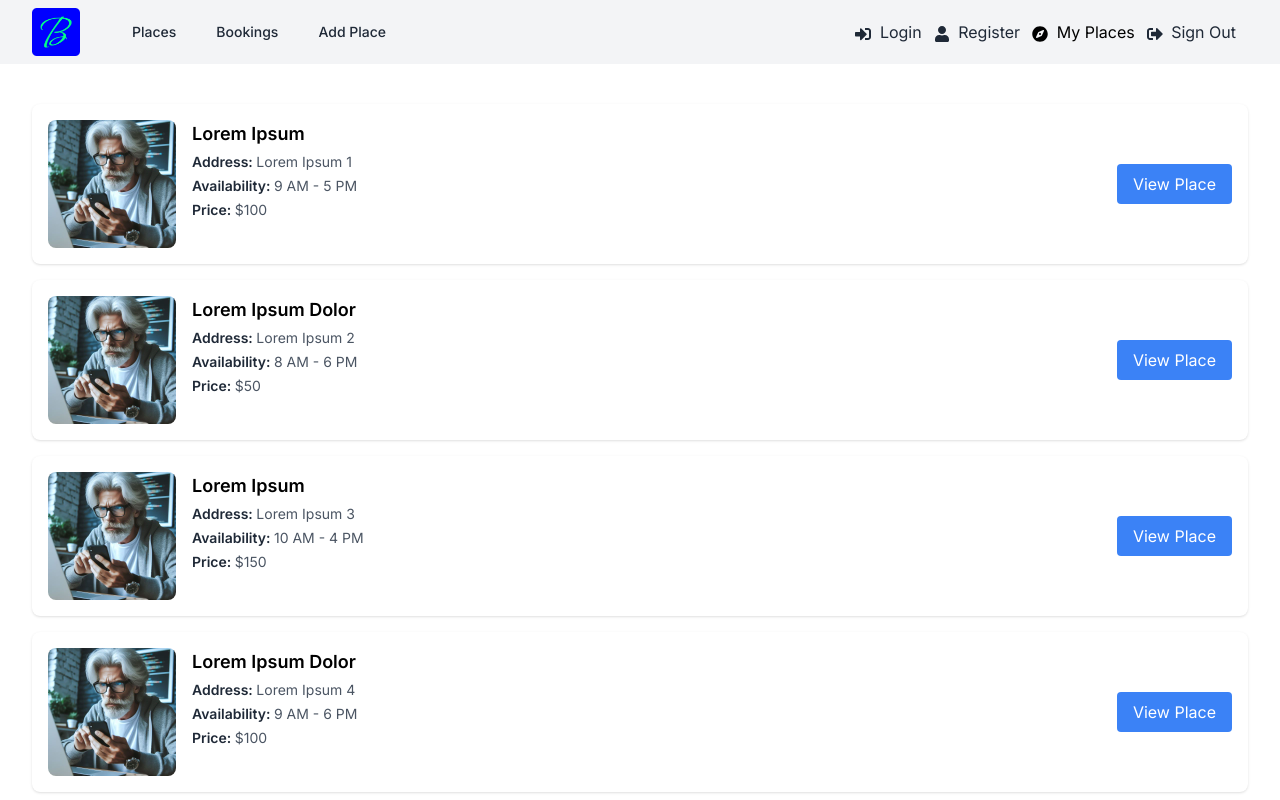
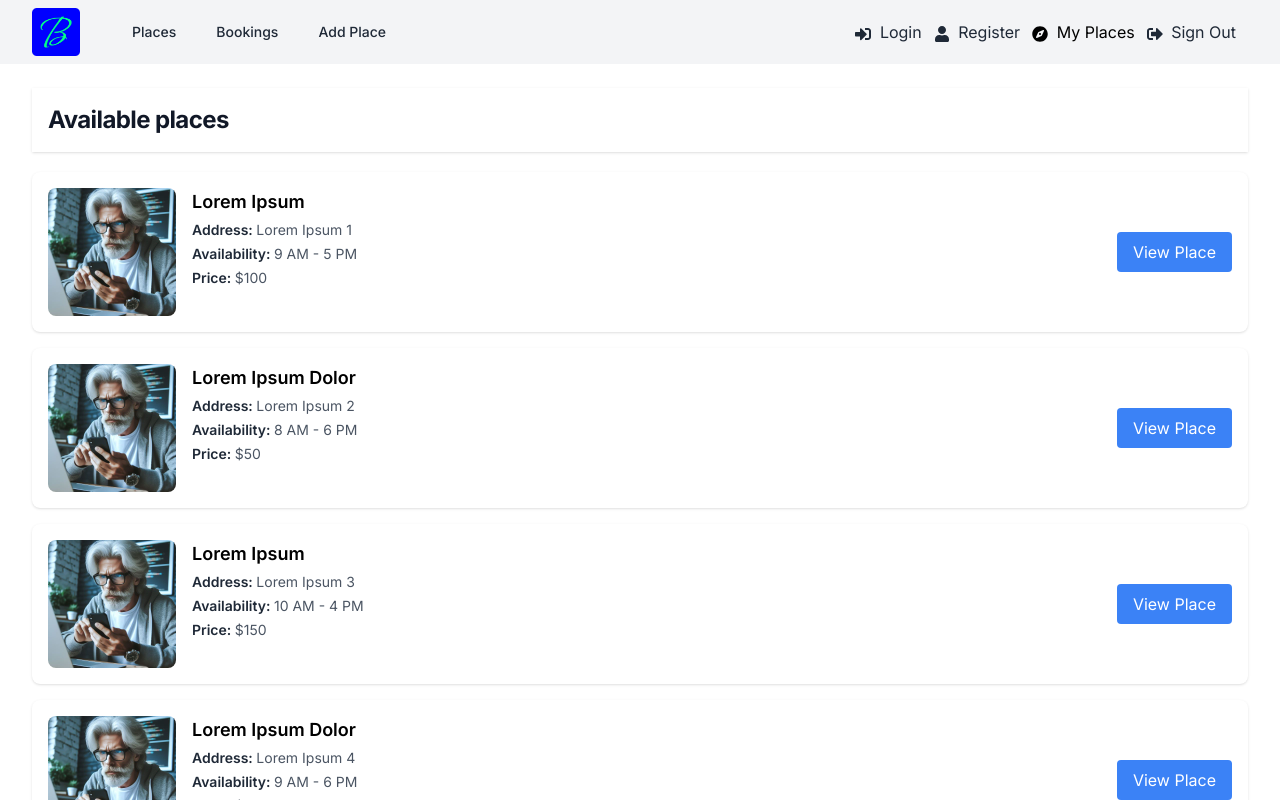
Before and after one commit to Dimterion/booking-site, a Next.js app: page / in a window 1280 px wide. Shown: the top 800 px of the page. Built offline with nearby package versions, Linux system fonts and the light colour scheme.

Commit message:
add Heading component

```diff
--- a/app/page.jsx
+++ b/app/page.jsx
@@ -1,9 +1,11 @@
+import Heading from "@/components/Heading";
 import PlaceCard from "@/components/PlaceCard";
 import places from "@/data/places.json";
 
 export default function Home() {
   return (
     <>
+      <Heading title="Available places" />
       {places.length > 0 ? (
         places.map((place) => <PlaceCard key={place.$id} place={place} />)
       ) : (
--- /dev/null
+++ b/components/Heading.jsx
@@ -0,0 +1,9 @@
+const Heading = ({ title }) => {
+  return (
+    <section class="mb-5 bg-white px-4 py-4 shadow">
+      <h1 class="text-2xl font-bold tracking-tight text-gray-900">{title}</h1>
+    </section>
+  );
+};
+
+export default Heading;
```
